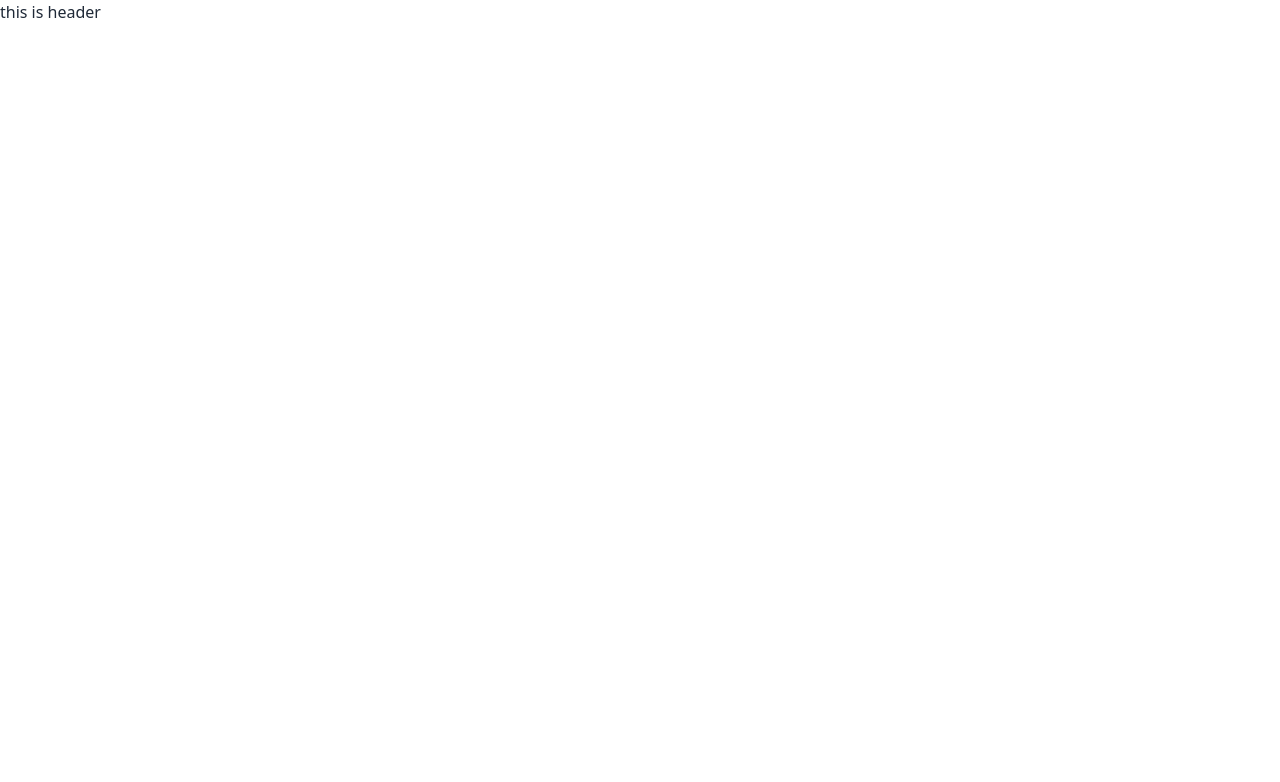
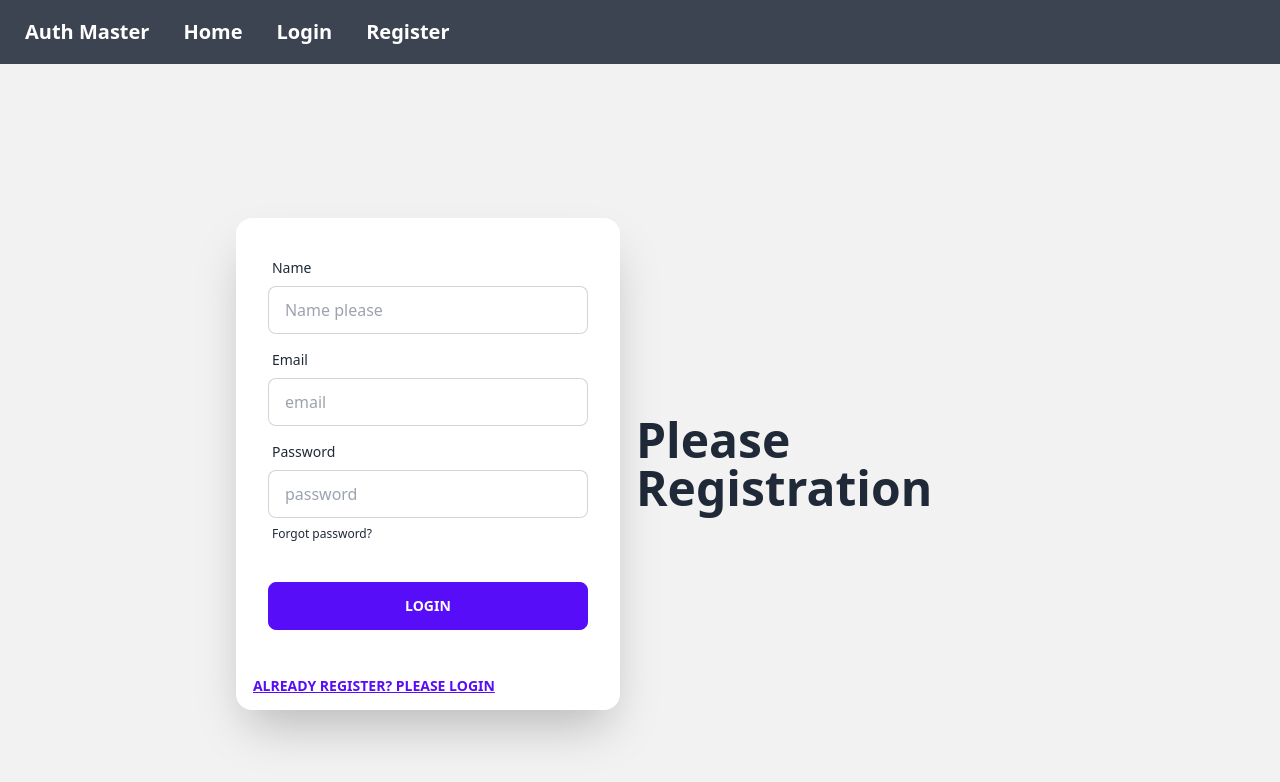
Before and after one commit to MTofayelAhmed/react-firebase-auth-tailwind, a React (Vite) app: page /register in a window 1280 px wide. Shown: the top 782 px of the page. Built offline with nearby package versions, Linux system fonts and the light colour scheme.

Commit message:
login and register

```diff
--- a/src/components/Header.jsx
+++ b/src/components/Header.jsx
@@ -1,9 +1,15 @@
-import React from 'react';
+import React from "react";
+import { Link } from "react-router-dom";
 
 const Header = () => {
   return (
     <div>
-      <h2>this is  header</h2>
+      <div className="navbar bg-neutral text-neutral-content">
+        <a className="btn btn-ghost normal-case text-xl">Auth Master</a>
+        <Link className="btn btn-ghost normal-case text-xl" to="/">Home</Link>
+        <Link className="btn btn-ghost normal-case text-xl" to="/login">Login</Link>
+        <Link className="btn btn-ghost normal-case text-xl" to="/register">Register</Link>
+      </div>
     </div>
   );
 };
--- a/src/components/Login.jsx
+++ b/src/components/Login.jsx
@@ -1,9 +1,59 @@
-import React from 'react';
+import React from "react";
+import { Link } from "react-router-dom";
 
 const Login = () => {
+  const handleLogin = (event) => {
+    event.preventDefault();
+    const form = event.target;
+    const email = form.email.value;
+    const password = form.password.value;
+    console.log(email, password);
+  };
+
   return (
-    <div>
-
+    <div className="hero min-h-screen bg-base-200">
+      <div className="hero-content flex-col lg:flex-row-reverse">
+        <div className="text-center lg:text-left">
+          <h1 className="text-5xl font-bold"> Please Login </h1>
+        </div>
+        <div className="card flex-shrink-0 w-full max-w-sm shadow-2xl bg-base-100">
+          <form onSubmit={handleLogin} className="card-body">
+            <div className="form-control">
+              <label className="label">
+                <span className="label-text">Email</span>
+              </label>
+              <input
+                type="email"
+                name="email"
+                placeholder="email"
+                className="input input-bordered"
+                required
+              />
+            </div>
+            <div className="form-control">
+              <label className="label">
+                <span className="label-text">Password</span>
+              </label>
+              <input
+                type="password"
+                name="password"
+                required
+                placeholder="password"
+                className="input input-bordered"
+              />
+              <label className="label">
+                <a href="#" className="label-text-alt link link-hover">
+                  Forgot password?
+                </a>
+              </label>
+            </div>
+            <div className="form-control mt-6">
+              <button className="btn btn-primary">Login</button>
+            </div>
+          </form>
+         <Link to='/register'><button className="btn btn-link">New to Auth? Please Register</button></Link>
+      </div>
+      </div>
     </div>
   );
 };
--- a/src/components/Register.jsx
+++ b/src/components/Register.jsx
@@ -1,10 +1,66 @@
 import React from 'react';
+import { Link } from 'react-router-dom';
 
 const Register = () => {
   return (
-    <div>
+    <div className="hero min-h-screen bg-base-200">
+    <div className="hero-content flex-col lg:flex-row-reverse">
+      <div className="text-center lg:text-left">
+        <h1 className="text-5xl font-bold"> Please Registration </h1>
 
+      </div>
+      <div className="card flex-shrink-0 w-full max-w-sm shadow-2xl bg-base-100">
+        <form  className="card-body">
+          <div className="form-control">
+            <label className="label">
+              <span className="label-text">Name</span>
+            </label>
+            <input
+              type="text"
+              name="name"
+              placeholder="Name please"
+              className="input input-bordered"
+              required
+            />
+          </div>
+          <div className="form-control">
+            <label className="label">
+              <span className="label-text">Email</span>
+            </label>
+            <input
+              type="email"
+              name="email"
+              placeholder="email"
+              className="input input-bordered"
+              required
+            />
+          </div>
+
+          <div className="form-control">
+            <label className="label">
+              <span className="label-text">Password</span>
+            </label>
+            <input
+              type="password"
+              name="password"
+              required
+              placeholder="password"
+              className="input input-bordered"
+            />
+            <label className="label">
+              <a href="#" className="label-text-alt link link-hover">
+                Forgot password?
+              </a>
+            </label>
+          </div>
+          <div className="form-control mt-6">
+            <button className="btn btn-primary">Login</button>
+          </div>
+        </form>
+        <Link to='/login'><button className="btn btn-link">Already Register? Please login</button></Link>
+      </div>
     </div>
+  </div>
   );
 };
 
```
